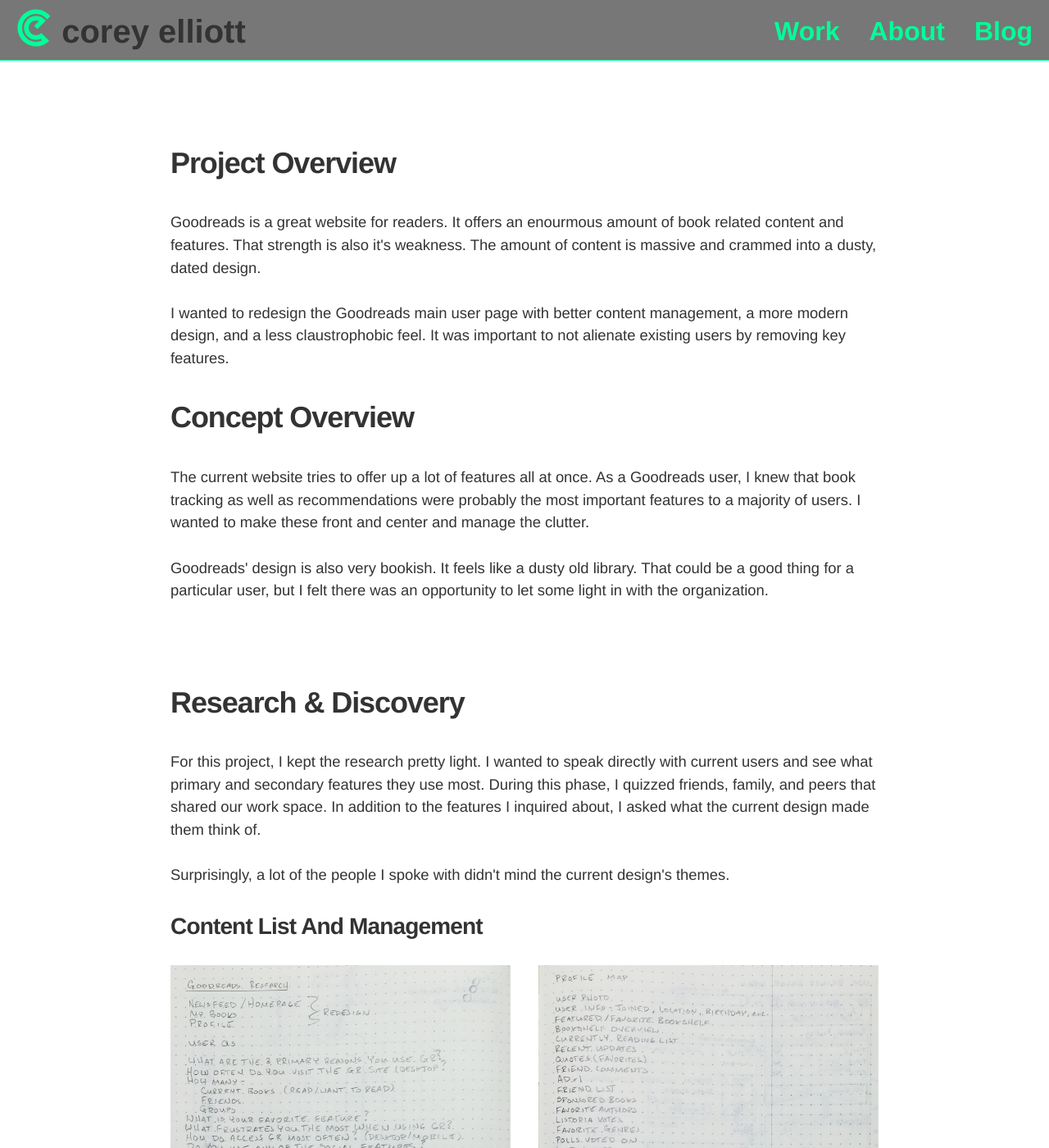
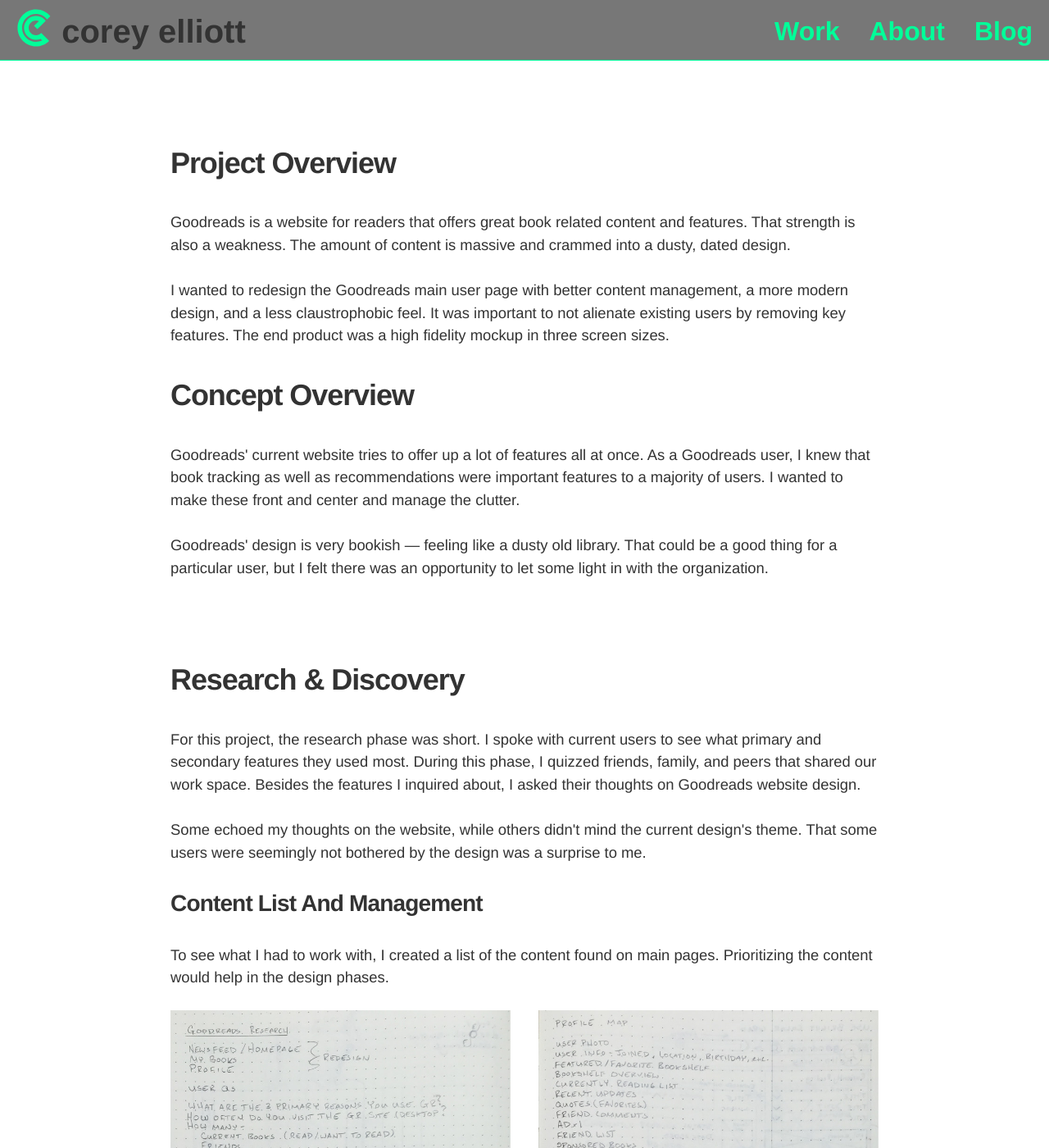
Before and after one commit to ellcorey/corey_elliott_design, a Jekyll site: the page built from goodreads.html, in a window 1280 px wide and 1400 px high, scrolled down 496 px. Shown: the whole window at 82% size. Built offline with Jekyll 4.4.1, drawn with Linux system fonts in a browser that asks for light colours; nearby versions of some CDN libraries; some of the changed text lies outside the part shown.

Commit message:
updated goodreads project page, updated config with user names for social media

```diff
--- a/01_work.html
+++ b/01_work.html
@@ -26,9 +26,9 @@
       </div>
 
       <div class="project-card">
-        <div class="card-img grTitle"></div>
+        <a href="{{ site.baseurl }}/work/goodreads/"><div class="card-img grTitle"></div></a>
         <p>Goodreads is a web app for readers to keep track of books as well as interact with other readers. Massive amount of conent and a dusty design make it feel long in the tooth. This is a conceptual redesign of the main Goodreads section.</p>
-        <a href="#"><h4>See full overview.</h4></a>
+        <a href="{{ site.baseurl }}/work/goodreads/"><h4>See full overview.</h4></a>
       </div>
 
     </section>
--- a/_config.yml
+++ b/_config.yml
@@ -6,7 +6,7 @@
 baseurl: "" # the subpath of your site, e.g. /blog/
 url: "http://cedsgn.com/" # the base hostname & protocol for your site
 dribbble_username: cedsgn
-instagram_username: ellcorey
+instagram_username: cedsgn
 github_username:  ellcorey
 linkedin_username: coreyaelliott
 twitter_username: cedsgn
--- a/goodreads.html
+++ b/goodreads.html
@@ -23,23 +23,24 @@
 
 		<section class="content-block">
 	      <h2>Project Overview</h2>
-	      <p>Goodreads is a great website for readers. It offers an enourmous amount of book related content and features. That strength is also it's weakness. The amount of content is massive and crammed into a dusty, dated design.</p>
+	      <p>Goodreads is a website for readers that offers great book related content and features. That strength is also a weakness. The amount of content is massive and crammed into a dusty, dated design.</p>
 
-	      <p>I wanted to redesign the Goodreads main user page with better content management, a more modern design, and a less claustrophobic feel. It was important to not alienate existing users by removing key features.</p>
+	      <p>I wanted to redesign the Goodreads main user page with better content management, a more modern design, and a less claustrophobic feel.  It was important to not alienate existing users by removing key features. The end product was a high fidelity mockup in three screen sizes.</p>
 
 	      <a name="concept"><h2>Concept Overview</h2></a>
-	      <p>The current website tries to offer up a lot of features all at once. As a Goodreads user, I knew that book tracking as well as recommendations were probably the most important features to a majority of users. I wanted to make these front and center and manage the clutter.</p>
+	      <p>Goodreads' current website tries to offer up a lot of features all at once. As a Goodreads user, I knew that book tracking as well as recommendations were important features to a majority of users. I wanted to make these front and center and manage the clutter.</p>
 
-	      <p>Goodreads' design is also very bookish. It feels like a dusty old library. That could be a good thing for a particular user, but I felt there was an opportunity to let some light in with the organization. </p>
+	      <p>Goodreads' design is very bookish &mdash; feeling like a dusty old library. That could be a good thing for a particular user, but I felt there was an opportunity to let some light in with the organization. </p>
 	    </section>
 
 	    <a name="research"><section class ="content-block"></a>
 	   		<h2>Research & Discovery</h2>
-			<p>For this project, I kept the research pretty light. I wanted to speak directly with current users and see what primary and secondary features they use most. During this phase, I quizzed friends, family, and peers that shared our work space. In addition to the features I inquired about, I asked what the current design made them think of.</p>
+			<p>For this project, the research phase was short. I spoke with current users to see what primary and secondary features they used most. During this phase, I quizzed friends, family, and peers that shared our work space. Besides the features I inquired about, I asked their thoughts on Goodreads website design.</p>
 
-			<p>Surprisingly, a lot of the people I spoke with didn't mind the current design's themes.
+			<p>Some echoed my thoughts on the website, while others didn't mind the current design's theme. That some users were seemingly not bothered by the design was a surprise to me.</p>
 
 			<h3>content list and management</h3>
+			<p>To see what I had to work with, I created a list of the content found on main pages.  Prioritizing the content would help in the design phases.</p>
 
 			<div class="imgBlock2">
 				<img src="{{ site.baseurl }}/imgs/goodreads/content01.jpg" alt="content map and notes pg1">
@@ -47,7 +48,7 @@
 			</div>
 
 			<h3>Personas</h3>
-			<p>For this project, the majority of research was completed by Emily while I began rough sketching ideas and speaking with our client. The SWOT analysis, personas, and wordlist can be found on <a href="https://github.com/ellcorey/kindness_app/tree/master/research_ed">Github</a>.
+			<p>Personas helped direct the redesign for this project with an overview of use levels (light to heavy).</p>
 
 			<div class="imgBlock1">
 				<img src="{{ site.baseurl }}/imgs/goodreads/personas.png" alt="project personas used">
@@ -56,10 +57,10 @@
 
 	    <a name="design"><section class="content-block"></a>
 	    	<h2>Design</h2>
-	    	<p>For the design portion of this project, I worked out some early user flows before sketching some basic layout ideas. This all started earlier in the project than normal, and I knew that meant a higher chance of changes, and those changes could be more difficult. Given our short time line, I understood the risk &mdash; being flexible was key.</p>
+	    	<p>For the design process, I would create 3 style tiles, sketch out basic layouts, and then proceed to the Illustrator mockups.</p>
 
 	    	<h3>Style Tiles</h3>
-	    	<p>Style tiles were created for this project to show our client variations of color, typographic choices, and share an overall feel. The argument for using style tiles is they give a better idea of the project direction than a mood board, and aren't as time consuming as mock-ups. for this project were split up amongst both designers. 5 tiles in total were submitted to our client for feedback, and ultimately one was selected and tweaked.</p>
+	    	<p>For the Goodreads project, I wanted the style tiles to create the feeling of modern libraries. The tile I chose has calm blues and clean, legible typefaces. I believe the font combination offsets the more modern color palette.</p>
 
 	    	<div class="imgBlock2">
 	    		<img src="{{ site.baseurl }}/imgs/goodreads/gr_styles01.jpg" alt="selected style tile">
@@ -67,7 +68,7 @@
 	    	</div>
 
 	    	<h3>Low fidelity sketches</h3>
-	    	<p>Screen sketches were created using the research we had done and user flows. Once I had confirmed a sketch, I could hand it off to Emily to wireframe.</p>
+	    	<p>Sketching started with the mobile layout. Quick access to book statuses and updates was something I focused on. User feeds and book recommendations were secondary &mdash; everything else being tertiary.</p>
 
 	    	<div class="imgBlock2">
 	    		<img src="{{ site.baseurl }}/imgs/goodreads/sktch_dash01.jpg">
@@ -75,7 +76,7 @@
 	    	</div>
 
 	    	<h3>High fidelity mock-ups</h3>
-	    	<p>The mock-ups for all screens were created in Adobe Illustrator. After completing a sequence of wireframes, Emily would hand them off to me to create the mock-ups. Emily created a few of the mock-up screens as well, and afterwards, I would check them for continuity with my mock-ups.
+	    	<p>With the mockups, I focused on a clean and airy feel. I wanted a lot of bright white negative space to give the experience of a fresh book or reading on a tablet. There is a dearth of texture outside of the slide-in "frosted" menu.</p>
 
 			<div class="imgBlock1">
 	    		<img src="{{ site.baseurl }}/imgs/goodreads/cropup05.png" alt="desktop size mockup">
@@ -87,10 +88,10 @@
 	    		<img src="{{ site.baseurl }}/imgs/goodreads/cropup04.png" alt="tablet size mockup">
 	    	</div>
 
-	    	<h3>Invision prototyping</h3>
-	    	<p>This was my first experience with prototyping an app in Invision. I took our mockup screens, imported them into Invision, and mapped out the flows between screens. Unlike applications such as Pixate, Framer, and Flinto, Invision currently only offers a few pre-set interactions. Choosing the correct prototyping tool for your project is very important.</p>
+	    	<a name="challenges"><h3>Challenges</h3></a>
+	    	<p>This project involved a heavy amount of decisions on features and content. The challenge lay with cleaning up the interface and thinking of the current user base. It was possible to move content to other pages, but I couldn't remove it.</p>
 
-	    	<p>For our client, interactions were more important to broadly show flow through the app. Invision was perfect. Had we needed to prototype a complex interaction that would help provide context and reduce cognitive load, we would have looked to something else.
+	    	<p>My mobile first thought process was reinforced through the process of content management. Additionally, I learned user data feedback is imperative when redesigning an existing product &mdash; not just at the end, but throughout the process.</p>
 	    </section>
 
 	</main>
--- a/index.html
+++ b/index.html
@@ -233,9 +233,9 @@
       </div>
 
       <div class="project-card">
-        <div class="card-img grTitle"></div>
+        <a href="{{ site.baseurl }}/work/goodreads/"><div class="card-img grTitle"></div></a>
         <p>Goodreads is a web app for readers to keep track of books as well as interact with other readers. Massive amount of conent and a dusty design make it feel long in the tooth. This is a conceptual redesign of the main Goodreads section.</p>
-        <a href="#"><h4>See full overview.</h4></a>
+        <a href="{{ site.baseurl }}/work/goodreads/"><h4>See full overview.</h4></a>
       </div>
 
     </section>
```
Also changed, not shown: 4 other files.
